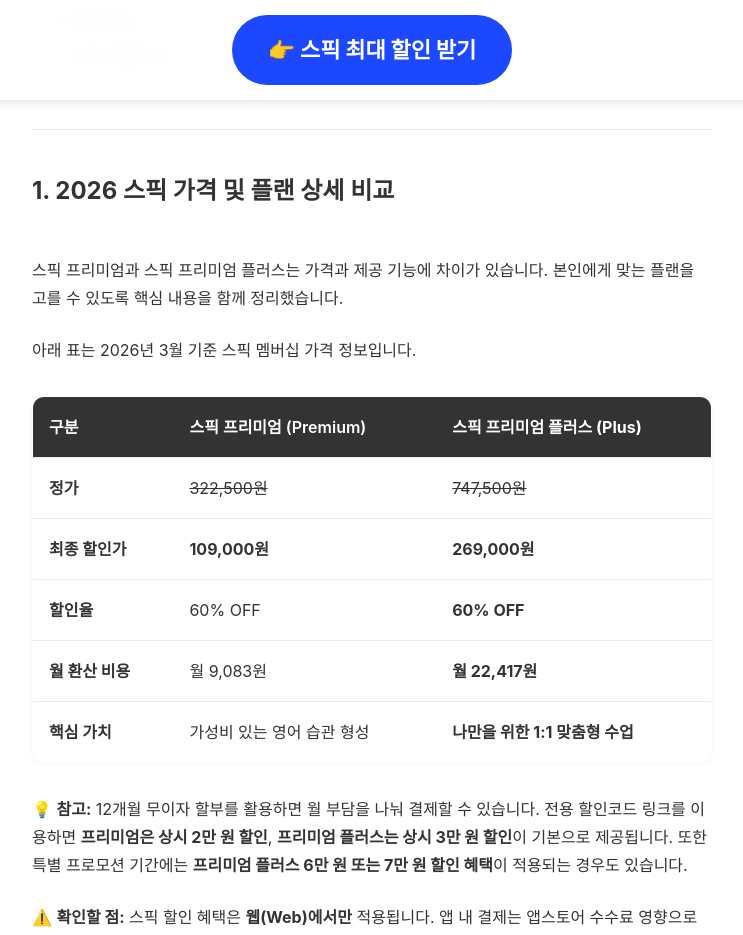
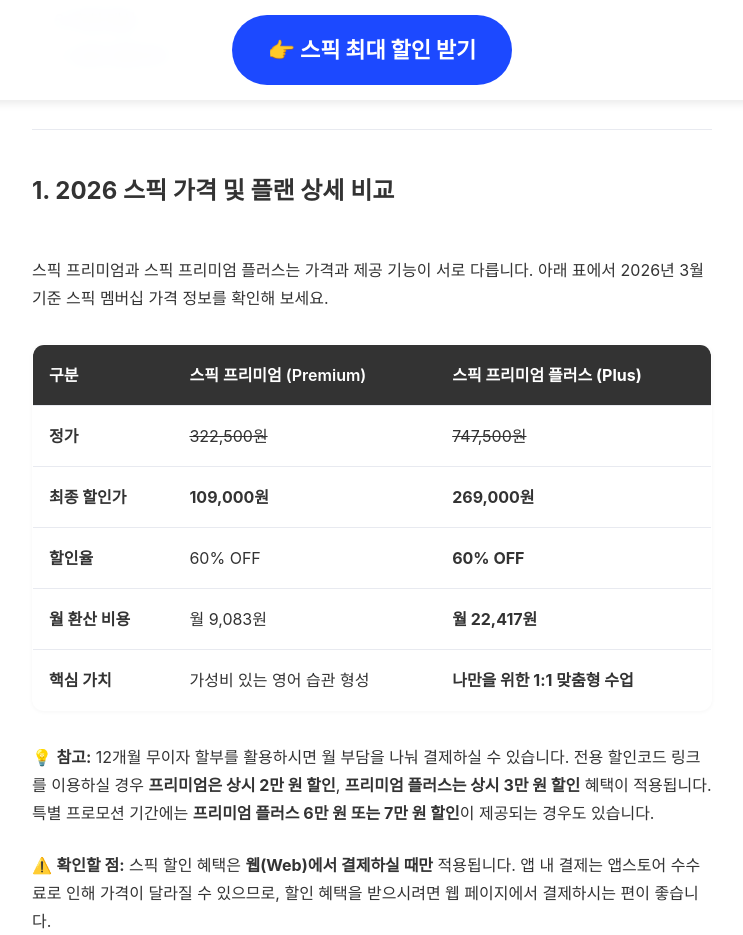
Before and after one commit to kjsjdw/speak_event_page, a Jekyll site: the page built from content/main-page-content.md, in a window 1280 px wide and 1400 px high, scrolled down 1933 px. Shown: the top 935 px of the window, without its empty margins (268-1011 px from the left). Built offline with Jekyll 4.4.1, drawn with Linux system fonts in a browser that asks for light colours; some web fonts are replaced; some of the changed text lies outside the part shown.

Commit message:
Update 02-pricing.md

```diff
--- a/content/sections/02-pricing.md
+++ b/content/sections/02-pricing.md
@@ -1,6 +1,5 @@
 <h2 id="toc-1" style="padding-top: 100px; margin-top: -80px; padding-bottom: 30px;">1. 2026 스픽 가격 및 플랜 상세 비교</h2>
-<p>스픽 프리미엄과 스픽 프리미엄 플러스는 가격과 제공 기능에 차이가 있습니다. 본인에게 맞는 플랜을 고를 수 있도록 핵심 내용을 함께 정리했습니다.</p>
-<p>아래 표는 2026년 3월 기준 스픽 멤버십 가격 정보입니다.</p>
+<p>스픽 프리미엄과 스픽 프리미엄 플러스는 가격과 제공 기능이 서로 다릅니다. 아래 표에서 2026년 3월 기준 스픽 멤버십 가격 정보를 확인해 보세요.</p>
 
 | 구분 | 스픽 프리미엄 (Premium) | **스픽 프리미엄 플러스 (Plus)** |
 | :--- | :--- | :--- |
@@ -10,6 +9,6 @@
 | **월 환산 비용** | 월 9,083원 | **월 22,417원** |
 | **핵심 가치** | 가성비 있는 영어 습관 형성 | **나만을 위한 1:1 맞춤형 수업** |
 
-<p>💡 <strong>참고:</strong> 12개월 무이자 할부를 활용하면 월 부담을 나눠 결제할 수 있습니다. 전용 할인코드 링크를 이용하면 <strong>프리미엄은 상시 2만 원 할인</strong>, <strong>프리미엄 플러스는 상시 3만 원 할인</strong>이 기본으로 제공됩니다. 또한 특별 프로모션 기간에는 <strong>프리미엄 플러스 6만 원 또는 7만 원 할인 혜택</strong>이 적용되는 경우도 있습니다.</p>
+<p>💡 <strong>참고:</strong> 12개월 무이자 할부를 활용하시면 월 부담을 나눠 결제하실 수 있습니다. 전용 할인코드 링크를 이용하실 경우 <strong>프리미엄은 상시 2만 원 할인</strong>, <strong>프리미엄 플러스는 상시 3만 원 할인</strong> 혜택이 적용됩니다. 특별 프로모션 기간에는 <strong>프리미엄 플러스 6만 원 또는 7만 원 할인</strong>이 제공되는 경우도 있습니다.</p>
 
-<p>⚠️ <strong>확인할 점:</strong> 스픽 할인 혜택은 <strong>웹(Web)에서만</strong> 적용됩니다. 앱 내 결제는 앱스토어 수수료 영향으로 가격이 다를 수 있어, 할인 혜택을 확인할 때는 웹 페이지에서 진행하는 편이 좋습니다.</p>
+<p>⚠️ <strong>확인할 점:</strong> 스픽 할인 혜택은 <strong>웹(Web)에서 결제하실 때만</strong> 적용됩니다. 앱 내 결제는 앱스토어 수수료로 인해 가격이 달라질 수 있으므로, 할인 혜택을 받으시려면 웹 페이지에서 결제하시는 편이 좋습니다.</p>
```
